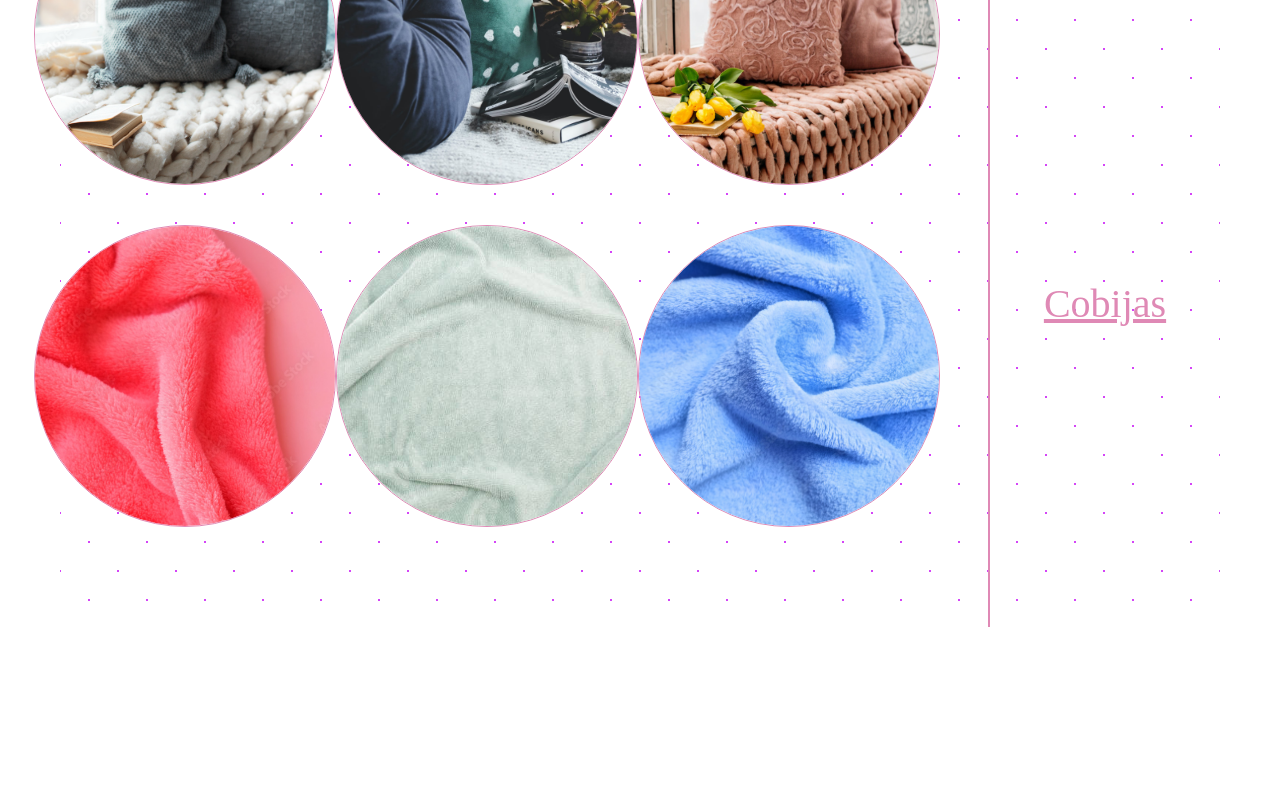
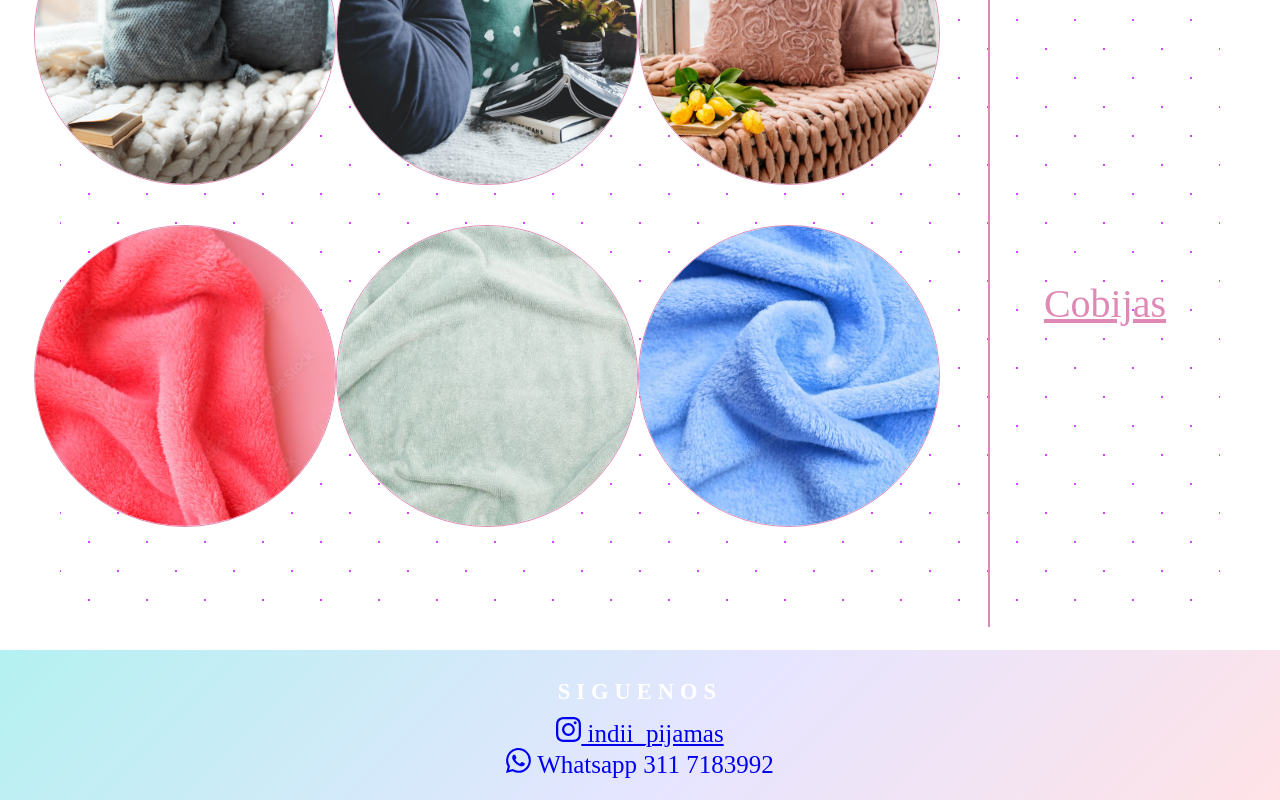
Before and after one commit to RayPaez1983/inidi, a React (Create React App) app: page / in a window 1280 px wide. Shown: the part 3226-4026 px from the top of the page. Before the commit the page ends 3913 px from the top, so only its background shows below. Built offline with nearby package versions, Linux system fonts and the light colour scheme; a web font is replaced by a local one.

Commit message:
add the footer

```diff
--- a/src/App.js
+++ b/src/App.js
@@ -7,6 +7,7 @@ import Family from "./components/routes/home/family";
 import Accessories from "./components/routes/home/accessories";
 import NavMenu from "./components/nav-menu/navMenu";
 import SingIn from "./components/routes/sing-in/singIn";
+import Footer from "./components/footer/footer";
 
 const App = () => {
   return (
--- /dev/null
+++ b/src/components/footer/footer.jsx
@@ -0,0 +1,19 @@
+import React from 'react'
+import {BsInstagram, BsWhatsapp} from 'react-icons/bs'
+import './footer.scss'
+
+const Footer = () => {
+  return (
+    <footer className="footer">
+        <div className="box">
+            <h2 className="h2_box">SIGUENOS</h2>
+            <div className="red-social">
+                <a href="#" className="instagram"><BsInstagram/> indii_pijamas</a>
+                <a href="#" className="whatsapp"><BsWhatsapp/> Whatsapp 311 7183992</a>
+            </div>
+        </div>
+    </footer>
+  )
+}
+
+export default Footer
--- /dev/null
+++ b/src/components/footer/footer.scss
@@ -0,0 +1,37 @@
+footer {
+  width: 100%;
+  height: 150px;
+  background-image: linear-gradient(
+    -225deg,
+    rgba(44, 216, 213, 0.356) 0%,
+    rgba(197, 193, 255, 0.425) 56%,
+    rgba(255, 186, 195, 0.411) 100%
+  );
+  margin-top: -37px;
+  bottom: 0;
+  background-repeat: no-repeat;
+}
+.box {
+  text-align: center;
+  padding: 10px;
+  font-size: 15px;
+  color: white;
+}
+
+.h2_box {
+  margin-bottom: 12px;
+  letter-spacing: 6px;
+}
+.whatsapp {
+  text-decoration: none;
+  font-size: 25px;
+}
+
+.instagram {
+  font-size: 25px;
+}
+
+.red-social {
+  display: flex;
+  flex-direction: column;
+}
--- a/src/components/nav-menu/navMenu.jsx
+++ b/src/components/nav-menu/navMenu.jsx
@@ -2,6 +2,7 @@ import { Fragment, useState } from "react";
 import { Outlet, Link } from "react-router-dom";
 import "./navMenu.scss";
 import Header from "../header/header";
+import Footer from "../footer/footer";
 
 const NavMenu = () => {
   const [sticky, setSticky] = useState(false)
@@ -46,6 +47,7 @@ const NavMenu = () => {
         </div>
       </nav>
       <Outlet />
+      <Footer/>
     </Fragment>
   );
 };
```
Also changed, not shown: src/components/routes/home/home.jsx (+10 -13 lines).
